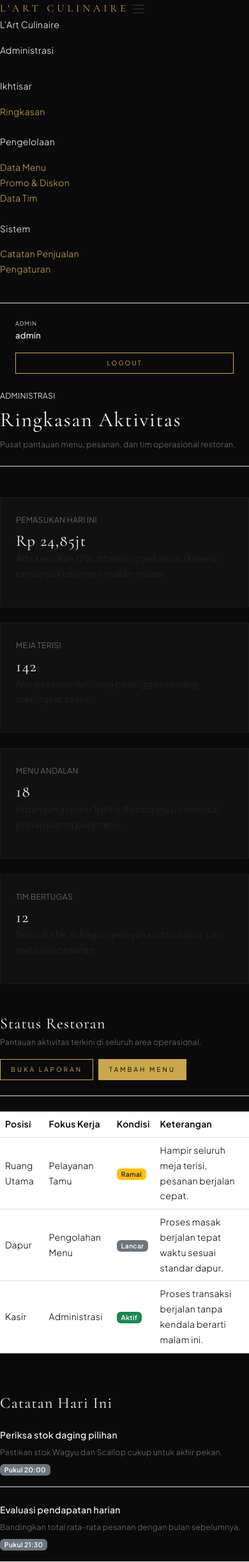
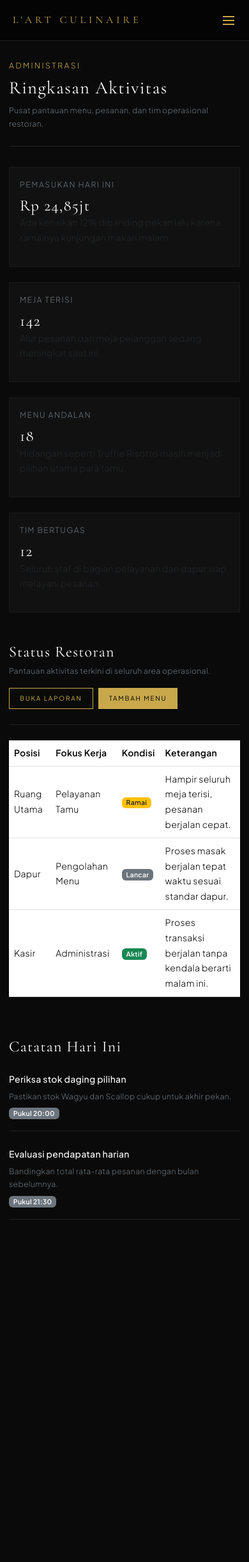
Before and after one commit to ptraxzy/upk-restoran, a PHP site: page /upk-restoran/admin/dashboard.php in a window 390 px wide. Shown: the whole page at 64% size. After the commit the page ends 1906 px from the top, so only its background shows below. Run offline with PHP 8.4, Linux system fonts and the light colour scheme; a user stored in the database is signed in.

Commit message:
Fix internal dashboard responsive layout

```diff
--- a/assets/css/style.css
+++ b/assets/css/style.css
@@ -15,15 +15,22 @@
 }
 
 body { background-color: var(--bg-main); color: var(--text-primary); font-family: var(--font-body); font-size: 14px; line-height: 1.7; margin: 0; font-weight: 300; letter-spacing: 0.02em; }
+body { overflow-x: hidden; }
 
 /* Typography */
 a { color: var(--gold); text-decoration: none !important; transition: all 0.3s ease; }
 a:hover { color: var(--gold-light); }
 h1, h2, h3, h4, h5, h6, .font-display { font-family: var(--font-display); color: var(--text-primary); font-weight: 400; letter-spacing: 0.05em; }
+.text-gold { color: var(--gold) !important; }
+.letter-spacing-1 { letter-spacing: 0.12em; }
+.letter-spacing-2 { letter-spacing: 0.2em; }
+.whitespace-nowrap { white-space: nowrap; }
 
 /* Layout */
 .container { max-width: 1200px; padding: 0 40px; }
 .navbar { background-color: #000 !important; border-bottom: 1px solid var(--border) !important; padding: 25px 0 !important; }
+.border-soft { border-color: var(--border-soft) !important; }
+.border-gold { border-color: var(--gold) !important; }
 
 /* Navigation */
 .public-brand { font-family: var(--font-display); font-size: 26px; letter-spacing: 5px; color: var(--gold); text-transform: uppercase; }
@@ -51,8 +58,226 @@ h1, h2, h3, h4, h5, h6, .font-display { font-family: var(--font-display); color:
 .form-control { background-color: transparent !important; border: 1px solid var(--border) !important; color: #fff !important; border-radius: 0; padding: 15px; }
 .form-control:focus { border-color: var(--gold) !important; box-shadow: none !important; }
 
+/* Internal dashboard shell */
+.mobile-navbar {
+    display: none;
+    align-items: center;
+    justify-content: space-between;
+    gap: 16px;
+    min-height: 64px;
+    padding: 14px 20px;
+    background: rgba(5, 5, 5, 0.98);
+    border-bottom: 1px solid var(--border-soft);
+    position: sticky;
+    top: 0;
+    z-index: 1040;
+}
+
+.dashboard-shell {
+    display: flex;
+    min-height: 100vh;
+    width: 100%;
+    background: var(--bg-main);
+}
+
+.dashboard-sidebar {
+    flex: 0 0 280px;
+    width: 280px;
+    height: 100vh;
+    position: sticky;
+    top: 0;
+    display: flex;
+    flex-direction: column;
+    background: var(--bg-sidebar);
+    border-right: 1px solid var(--border-soft);
+    z-index: 1050;
+}
+
+.sidebar-brand {
+    padding: 32px 28px 24px;
+    border-bottom: 1px solid var(--border-soft);
+}
+
+.sidebar-brand-mark {
+    margin: 0;
+    font-family: var(--font-display);
+    color: var(--gold);
+    font-size: 24px;
+    line-height: 1.1;
+    letter-spacing: 0.16em;
+    text-transform: uppercase;
+}
+
+.sidebar-brand-copy,
+.sidebar-section-title {
+    margin: 8px 0 0;
+    color: var(--text-muted);
+    font-size: 10px;
+    letter-spacing: 0.22em;
+    text-transform: uppercase;
+}
+
+.sidebar-group {
+    padding: 0 16px;
+}
+
+.sidebar-section-title {
+    margin: 0 12px 10px;
+}
+
+.sidebar-link {
+    display: block;
+    padding: 11px 12px;
+    color: var(--text-secondary);
+    border: 1px solid transparent;
+    font-size: 12px;
+    letter-spacing: 0.08em;
+    text-transform: uppercase;
+}
+
+.sidebar-link:hover,
+.sidebar-link-active {
+    color: var(--gold);
+    background: var(--gold-dim);
+    border-color: rgba(201, 168, 76, 0.24);
+}
+
+.dashboard-main {
+    flex: 1 1 auto;
+    min-width: 0;
+    padding: 40px clamp(24px, 4vw, 56px);
+    overflow-x: hidden;
+}
+
+.dashboard-topbar {
+    gap: 24px;
+}
+
+.dashboard-topbar > * {
+    min-width: 0;
+}
+
+.dashboard-topbar-title {
+    overflow-wrap: anywhere;
+}
+
+.dashboard-content,
+.dashboard-content .row,
+.dashboard-content .row > * {
+    min-width: 0;
+}
+
+.dashboard-content .card {
+    height: 100%;
+}
+
+.profile-grid {
+    display: grid;
+    grid-template-columns: 72px minmax(0, 1fr);
+    gap: 24px;
+    align-items: start;
+}
+
+.profile-avatar {
+    width: 64px;
+    aspect-ratio: 1;
+    display: flex;
+    align-items: center;
+    justify-content: center;
+    border: 1px solid rgba(201, 168, 76, 0.42);
+    background: rgba(201, 168, 76, 0.08);
+    color: var(--gold);
+    font-family: var(--font-display);
+    font-size: 30px;
+    line-height: 1;
+}
+
+.profile-field {
+    min-height: 52px;
+    font-size: 13px;
+}
+
+.order-stat {
+    padding: 20px;
+    border: 1px solid var(--border-soft);
+    background: rgba(255, 255, 255, 0.02);
+    min-width: 0;
+}
+
+.order-stat .h2 {
+    font-size: 2rem;
+    line-height: 1.1;
+    overflow-wrap: anywhere;
+}
+
+.sidebar-overlay {
+    display: none;
+    position: fixed;
+    inset: 0;
+    background: rgba(0, 0, 0, 0.62);
+    z-index: 1045;
+}
+
+.animate-fade-in-up {
+    animation: fadeInUp 0.7s cubic-bezier(0.16, 1, 0.3, 1) both;
+}
+
+@keyframes fadeInUp {
+    from {
+        opacity: 0;
+        transform: translateY(16px);
+    }
+    to {
+        opacity: 1;
+        transform: translateY(0);
+    }
+}
+
 @media (max-width: 991.98px) {
     .container { padding: 0 20px; }
     .navbar-collapse { background: #000; padding: 30px; border-top: 1px solid var(--border); position: absolute; top: 100%; right: 0; width: 280px; z-index: 2000; text-align: right; box-shadow: -10px 10px 30px rgba(0,0,0,0.5); }
     .navbar-toggler { display: block; }
+    .mobile-navbar { display: flex; }
+    .dashboard-shell { display: block; min-height: calc(100vh - 64px); }
+    .dashboard-sidebar {
+        position: fixed;
+        left: 0;
+        top: 0;
+        height: 100vh;
+        transform: translateX(-100%);
+        transition: transform 0.32s cubic-bezier(0.16, 1, 0.3, 1);
+    }
+    .dashboard-sidebar.show { transform: translateX(0); }
+    .sidebar-overlay.show { display: block; }
+    .dashboard-main {
+        width: 100%;
+        padding: 28px 18px 40px;
+    }
+    .dashboard-topbar {
+        flex-direction: column;
+        margin-bottom: 32px !important;
+    }
+    .dashboard-topbar-title {
+        font-size: 28px !important;
+    }
+    .profile-grid {
+        grid-template-columns: 1fr;
+        gap: 18px;
+    }
+    .profile-avatar {
+        width: 58px;
+    }
 }
+
+@media (max-width: 575.98px) {
+    .dashboard-main {
+        padding-inline: 14px;
+    }
+    .card {
+        padding: 16px !important;
+    }
+    .btn {
+        padding-inline: 18px;
+        letter-spacing: 0.18em;
+    }
+}
```
